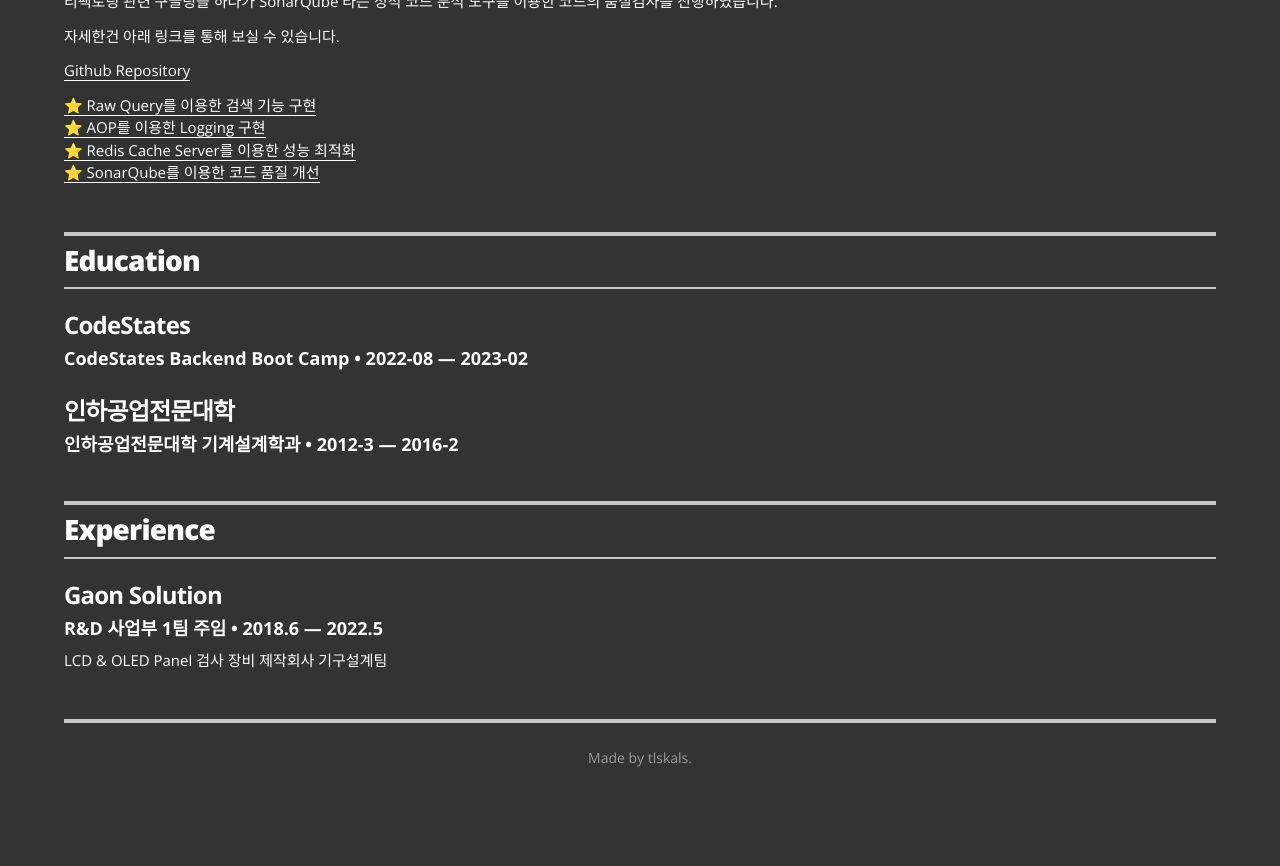
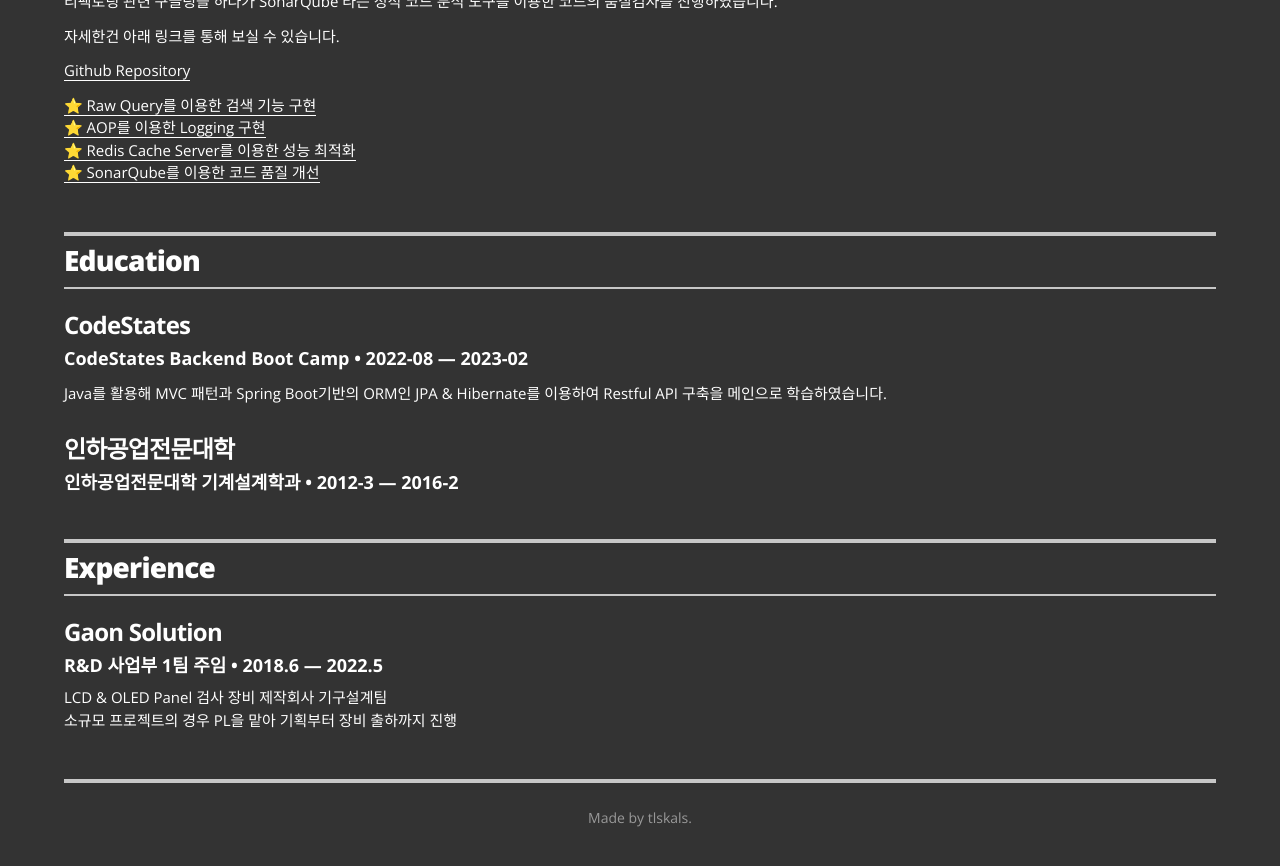
Before and after one commit to tlskals/tlskals.github.io, a Jekyll site: the page built from index.html, in a window 1280 px wide and 900 px high, scrolled down 1911 px. Shown: the top 866 px of the window. Built offline with Jekyll 4.4.1, drawn with Linux system fonts in a browser that asks for light colours; before the commit the page ends 2751 px from its top, so only the background shows below that.

Commit message:
education & experience 추가

```diff
--- a/_data/education.yml
+++ b/_data/education.yml
@@ -4,7 +4,7 @@
   year: 2022-08 &mdash; 2023-02
 #  awards:
 #    - award: Summa Cumme Laude graduate
-#  summary: ㅋ
+  summary: Java를 활용해 MVC 패턴과 Spring Boot기반의 ORM인 JPA & Hibernate를 이용하여 Restful API 구축을 메인으로 학습하였습니다.
 
 - degree: 인하공업전문대학 기계설계학과
   uni: 인하공업전문대학
--- a/_data/experience.yml
+++ b/_data/experience.yml
@@ -3,4 +3,5 @@
 - company: Gaon Solution
   position: R&D 사업부 1팀 주임
   duration: 2018.6 &mdash; 2022.5
-  summary: LCD & OLED Panel 검사 장비 제작회사 기구설계팀
+  summary: LCD & OLED Panel 검사 장비 제작회사 기구설계팀<br>
+    소규모 프로젝트의 경우 PL을 맡아 기획부터 장비 출하까지 진행
```
